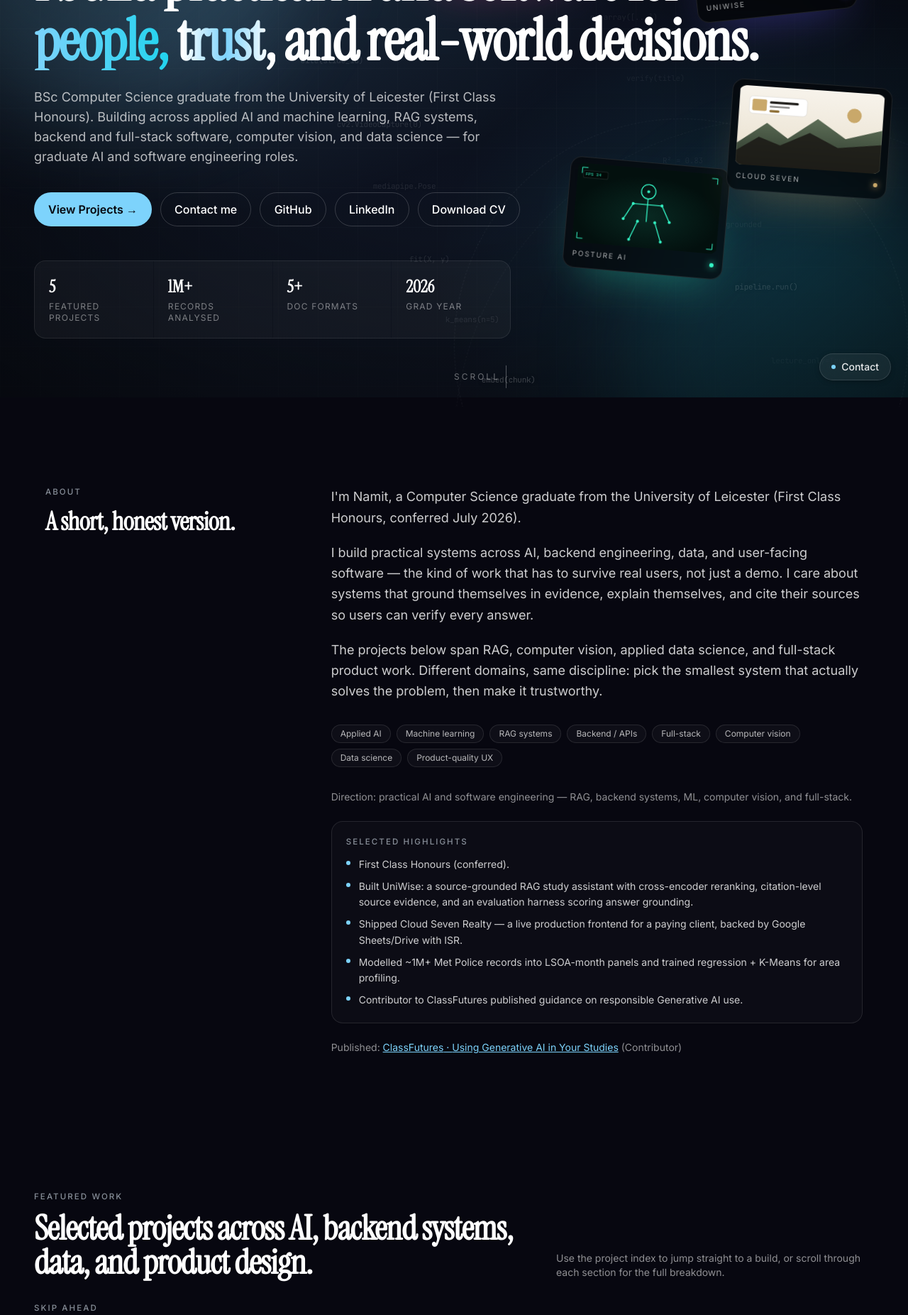
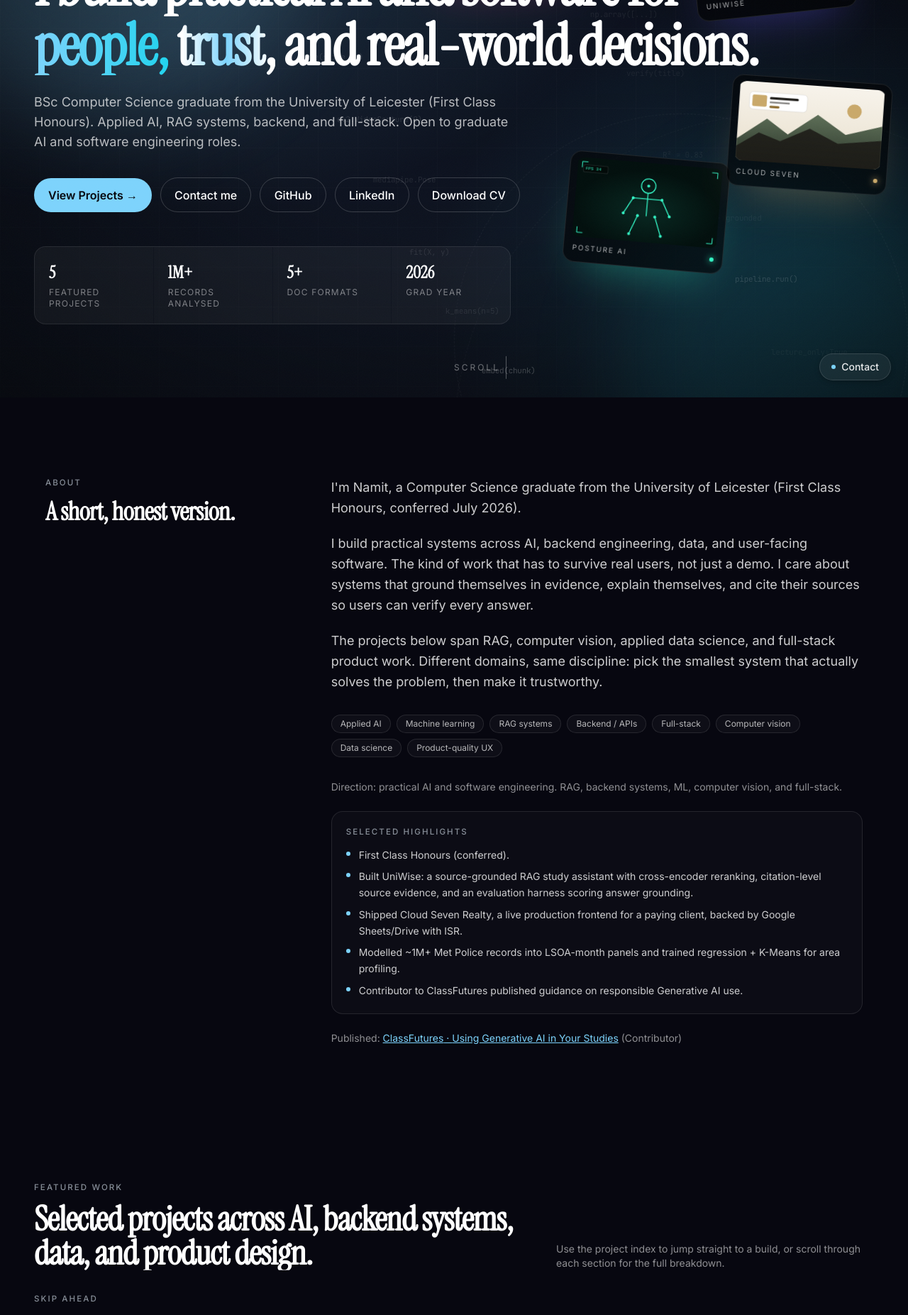
Before and after one commit to namitzz/Namit.portfolio, a React (Vite) app: page / in a window 1280 px wide. Shown: the part 240-2093 px from the top of the page at 71% size. Built offline with nearby package versions, Linux system fonts and the light colour scheme.

Commit message:
Freshen animations: mask-reveal titles, softer springs, grain overlay; tighten Hero + About copy

```diff
--- a/src/components/About.jsx
+++ b/src/components/About.jsx
@@ -13,9 +13,15 @@ export default function About() {
           className="md:col-span-4"
         >
           <p className="eyebrow">About</p>
-          <h2 className="section-title mt-3 text-3xl md:text-4xl">
+          <motion.h2
+            initial={{ clipPath: 'inset(0 100% 0 0)', opacity: 0 }}
+            whileInView={{ clipPath: 'inset(0 0 0 0)', opacity: 1 }}
+            viewport={{ once: true, margin: '-100px' }}
+            transition={{ duration: 0.9, ease: [0.22, 1, 0.36, 1] }}
+            className="section-title mt-3 text-3xl md:text-4xl"
+          >
             A short, honest version.
-          </h2>
+          </motion.h2>
         </motion.div>
 
         <motion.div
--- a/src/components/Contact.jsx
+++ b/src/components/Contact.jsx
@@ -28,13 +28,19 @@ export default function Contact() {
           />
 
           <p className="eyebrow">Contact</p>
-          <h2 className="section-title mt-3 max-w-3xl text-4xl font-semibold leading-tight md:text-5xl">
+          <motion.h2
+            initial={{ clipPath: 'inset(0 100% 0 0)', opacity: 0 }}
+            whileInView={{ clipPath: 'inset(0 0 0 0)', opacity: 1 }}
+            viewport={{ once: true, margin: '-80px' }}
+            transition={{ duration: 0.9, ease: [0.22, 1, 0.36, 1] }}
+            className="section-title mt-3 max-w-3xl text-4xl font-semibold leading-tight md:text-5xl"
+          >
             Open to graduate roles in AI, machine learning, and software
             engineering.
-          </h2>
+          </motion.h2>
           <p className="mt-5 max-w-xl text-white/65">
             AI systems, backend, data pipelines, or a frontend that has to feel
-            right — happy to talk about any of it.
+            right. Happy to talk about any of it.
           </p>
 
           <div className="mt-9 flex flex-wrap items-center gap-3">
--- a/src/components/Hero.jsx
+++ b/src/components/Hero.jsx
@@ -9,7 +9,7 @@ export default function Hero() {
   return (
     <section
       id="top"
-      className="relative z-10 flex min-h-[100svh] items-center overflow-hidden px-6 pt-32 pb-24 md:px-12"
+      className="noise relative z-10 flex min-h-[100svh] items-center overflow-hidden px-6 pt-32 pb-24 md:px-12"
     >
       <HeroBackdrop />
       <FloatingCards />
--- a/src/components/MagneticButton.jsx
+++ b/src/components/MagneticButton.jsx
@@ -16,8 +16,8 @@ export default function MagneticButton({
   const ref = useRef(null)
   const x = useMotionValue(0)
   const y = useMotionValue(0)
-  const sx = useSpring(x, { stiffness: 220, damping: 18 })
-  const sy = useSpring(y, { stiffness: 220, damping: 18 })
+  const sx = useSpring(x, { stiffness: 90, damping: 20, mass: 0.6 })
+  const sy = useSpring(y, { stiffness: 90, damping: 20, mass: 0.6 })
 
   const onMove = (e) => {
     const el = ref.current
--- a/src/components/ScrollProgress.jsx
+++ b/src/components/ScrollProgress.jsx
@@ -4,9 +4,9 @@ import { motion, useScroll, useSpring } from 'framer-motion'
 export default function ScrollProgress() {
   const { scrollYProgress } = useScroll()
   const scaleX = useSpring(scrollYProgress, {
-    stiffness: 120,
-    damping: 24,
-    mass: 0.4,
+    stiffness: 90,
+    damping: 20,
+    mass: 0.6,
   })
 
   return (
--- a/src/components/WorkIntro.jsx
+++ b/src/components/WorkIntro.jsx
@@ -13,9 +13,15 @@ export default function WorkIntro() {
         >
           <div>
             <p className="eyebrow">Featured work</p>
-            <h2 className="section-title mt-3 max-w-3xl text-3xl font-semibold leading-tight md:text-5xl">
+            <motion.h2
+              initial={{ clipPath: 'inset(0 100% 0 0)', opacity: 0 }}
+              whileInView={{ clipPath: 'inset(0 0 0 0)', opacity: 1 }}
+              viewport={{ once: true, margin: '-80px' }}
+              transition={{ duration: 0.9, ease: [0.22, 1, 0.36, 1] }}
+              className="section-title mt-3 max-w-3xl text-3xl font-semibold leading-tight md:text-5xl"
+            >
               Selected projects across AI, backend systems, data, and product design.
-            </h2>
+            </motion.h2>
           </div>
           <p className="max-w-md text-sm text-white/55">
             Use the project index to jump straight to a build, or scroll
--- a/src/data/content.js
+++ b/src/data/content.js
@@ -18,19 +18,19 @@ export const profile = {
   headline:
     'I build practical AI and software systems that help people decide, work, and learn better.',
   subheadline:
-    'BSc Computer Science graduate from the University of Leicester (First Class Honours). Building across applied AI and machine learning, RAG systems, backend and full-stack software, computer vision, and data science — for graduate AI and software engineering roles.',
+    'BSc Computer Science graduate from the University of Leicester (First Class Honours). Applied AI, RAG systems, backend, and full-stack. Open to graduate AI and software engineering roles.',
   positioning:
-    'Direction: practical AI and software engineering — RAG, backend systems, ML, computer vision, and full-stack.',
+    'Direction: practical AI and software engineering. RAG, backend systems, ML, computer vision, and full-stack.',
   highlights: [
     'First Class Honours (conferred).',
     'Built UniWise: a source-grounded RAG study assistant with cross-encoder reranking, citation-level source evidence, and an evaluation harness scoring answer grounding.',
-    'Shipped Cloud Seven Realty — a live production frontend for a paying client, backed by Google Sheets/Drive with ISR.',
+    'Shipped Cloud Seven Realty, a live production frontend for a paying client, backed by Google Sheets/Drive with ISR.',
     'Modelled ~1M+ Met Police records into LSOA-month panels and trained regression + K-Means for area profiling.',
     'Contributor to ClassFutures published guidance on responsible Generative AI use.',
   ],
   about: [
     "I'm Namit, a Computer Science graduate from the University of Leicester (First Class Honours, conferred July 2026).",
-    'I build practical systems across AI, backend engineering, data, and user-facing software — the kind of work that has to survive real users, not just a demo. I care about systems that ground themselves in evidence, explain themselves, and cite their sources so users can verify every answer.',
+    'I build practical systems across AI, backend engineering, data, and user-facing software. The kind of work that has to survive real users, not just a demo. I care about systems that ground themselves in evidence, explain themselves, and cite their sources so users can verify every answer.',
     'The projects below span RAG, computer vision, applied data science, and full-stack product work. Different domains, same discipline: pick the smallest system that actually solves the problem, then make it trustworthy.',
   ],
 }
```
